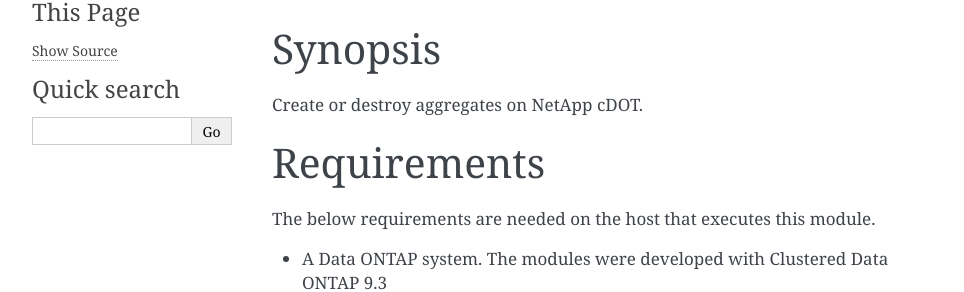
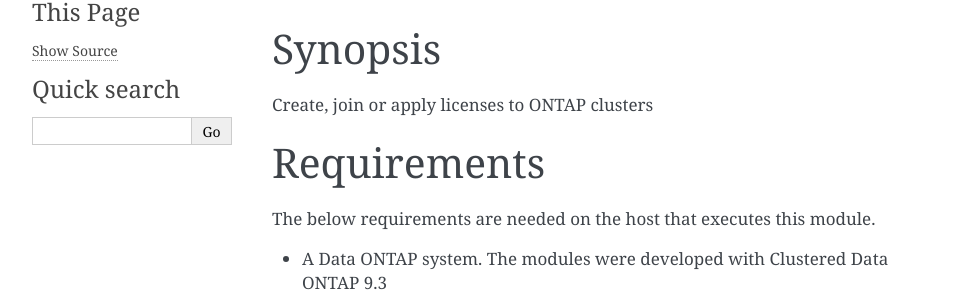
Before and after one commit to schmots1/netapp_ansible, a Sphinx documentation site: the page built from docs/na_ontap_cluster.rst, in a window 1280 px wide. Shown: the part 236-528 px from the top of the page, without its empty margins (148-1112 px from the left). Built offline with Sphinx 7.4.7, drawn with Linux system fonts in a browser that asks for light colours.

Commit message:
page error update

```diff
--- a/docs/na_ontap_cluster.rst
+++ b/docs/na_ontap_cluster.rst
@@ -6,7 +6,7 @@ New in version 2.5.
 ========
 Synopsis
 ========
-Create or destroy aggregates on NetApp cDOT.
+Create, join or apply licenses to ONTAP clusters
 
 ============
 Requirements
```
Also changed, not shown: 5 other files.
